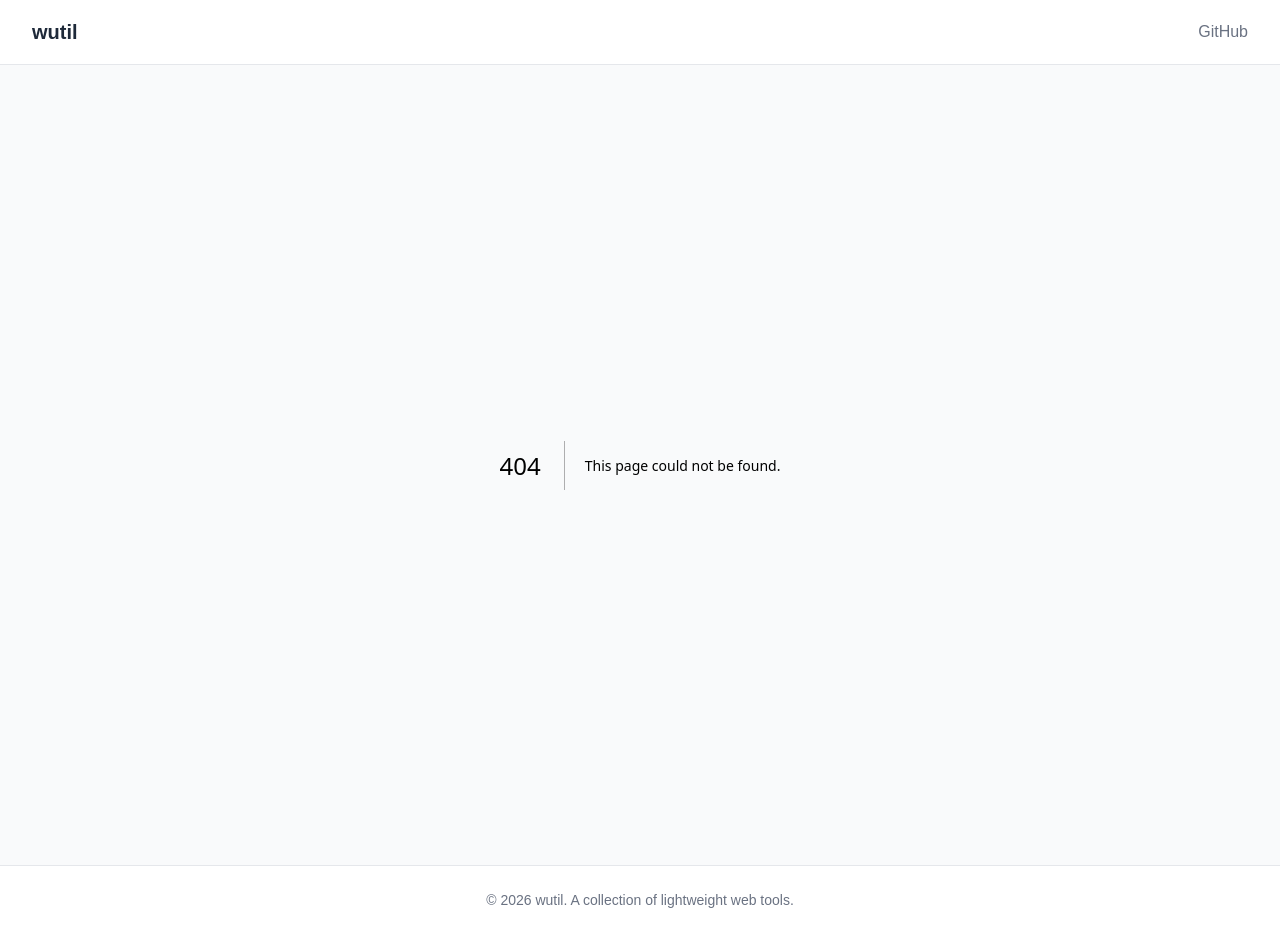
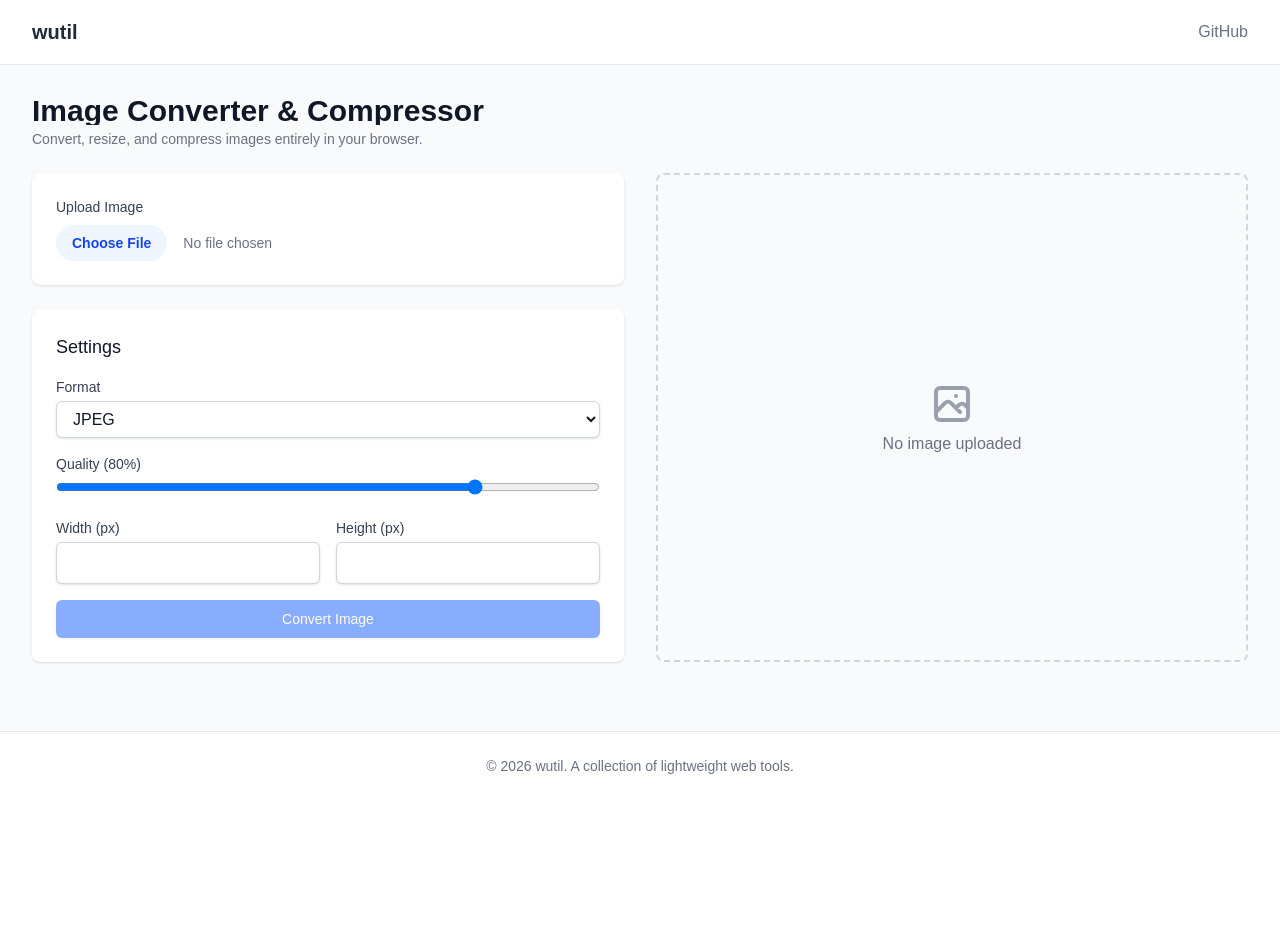
Before and after one commit to m1ngsama/wutil, a Next.js app: page /tools/image-converter in a window 1280 px wide. Before the commit this address had no page. After the commit the page ends 800 px from the top, so only its background shows below. Built offline with nearby package versions, Linux system fonts and the light colour scheme.

Commit message:
feat: add image converter tool

```diff
--- a/src/app/page.tsx
+++ b/src/app/page.tsx
@@ -51,6 +51,13 @@ const tools: Tool[] = [
     icon: '📅',
     status: 'active',
   },
+  {
+    name: 'Image Converter',
+    description: 'Convert, resize, and compress images.',
+    href: '/tools/image-converter',
+    icon: '🖼️',
+    status: 'active',
+  },
 ];
 
 export default function Home() {
--- /dev/null
+++ b/src/app/tools/image-converter/page.tsx
@@ -0,0 +1,208 @@
+'use client';
+
+import { useState, useRef, ChangeEvent } from 'react';
+
+export default function ImageConverter() {
+  const [imageFile, setImageFile] = useState<File | null>(null);
+  const [previewUrl, setPreviewUrl] = useState<string | null>(null);
+  const [format, setFormat] = useState('image/jpeg');
+  const [quality, setQuality] = useState(0.8);
+  const [width, setWidth] = useState<number | ''>('');
+  const [height, setHeight] = useState<number | ''>('');
+  const [processing, setProcessing] = useState(false);
+  const [processedImage, setProcessedImage] = useState<string | null>(null);
+
+  const canvasRef = useRef<HTMLCanvasElement>(null);
+
+  const handleFileChange = (e: ChangeEvent<HTMLInputElement>) => {
+    if (e.target.files && e.target.files[0]) {
+      const file = e.target.files[0];
+      setImageFile(file);
+      setPreviewUrl(URL.createObjectURL(file));
+      setProcessedImage(null);
+
+      // Reset dimensions to original
+      const img = new Image();
+      img.onload = () => {
+        setWidth(img.width);
+        setHeight(img.height);
+      };
+      img.src = URL.createObjectURL(file);
+    }
+  };
+
+  const processImage = () => {
+    if (!imageFile || !canvasRef.current) return;
+    setProcessing(true);
+
+    const img = new Image();
+    img.onload = () => {
+      const canvas = canvasRef.current!;
+      const ctx = canvas.getContext('2d');
+      if (!ctx) return;
+
+      // Calculate dimensions
+      let targetWidth = width || img.width;
+      let targetHeight = height || img.height;
+
+      // Maintain aspect ratio if one is missing (though simpler logic for now)
+      if (width && !height) {
+        const ratio = img.height / img.width;
+        targetHeight = Math.round(Number(width) * ratio);
+        setHeight(targetHeight);
+      } else if (!width && height) {
+        const ratio = img.width / img.height;
+        targetWidth = Math.round(Number(height) * ratio);
+        setWidth(targetWidth);
+      }
+
+      canvas.width = Number(targetWidth);
+      canvas.height = Number(targetHeight);
+
+      // Draw and convert
+      ctx.drawImage(img, 0, 0, Number(targetWidth), Number(targetHeight));
+
+      const dataUrl = canvas.toDataURL(format, quality);
+      setProcessedImage(dataUrl);
+      setProcessing(false);
+    };
+    img.src = previewUrl!;
+  };
+
+  const formatSize = (bytes: number) => {
+    if (bytes === 0) return '0 Bytes';
+    const k = 1024;
+    const sizes = ['Bytes', 'KB', 'MB', 'GB'];
+    const i = Math.floor(Math.log(bytes) / Math.log(k));
+    return parseFloat((bytes / Math.pow(k, i)).toFixed(2)) + ' ' + sizes[i];
+  };
+
+  return (
+    <div className="max-w-7xl mx-auto py-8 px-4 sm:px-6 lg:px-8">
+       <div className="md:flex md:items-center md:justify-between mb-6">
+        <div className="flex-1 min-w-0">
+          <h2 className="text-2xl font-bold leading-7 text-gray-900 dark:text-white sm:text-3xl sm:truncate">
+            Image Converter & Compressor
+          </h2>
+          <p className="mt-1 text-sm text-gray-500 dark:text-gray-400">
+            Convert, resize, and compress images entirely in your browser.
+          </p>
+        </div>
+      </div>
+
+      <div className="grid grid-cols-1 lg:grid-cols-2 gap-8">
+        {/* Controls */}
+        <div className="space-y-6">
+          <div className="bg-white dark:bg-gray-800 shadow rounded-lg p-6">
+             <label className="block text-sm font-medium text-gray-700 dark:text-gray-300 mb-2">Upload Image</label>
+             <input
+               type="file"
+               accept="image/*"
+               onChange={handleFileChange}
+               className="block w-full text-sm text-gray-500
+                 file:mr-4 file:py-2 file:px-4
+                 file:rounded-full file:border-0
+                 file:text-sm file:font-semibold
+                 file:bg-blue-50 file:text-blue-700
+                 hover:file:bg-blue-100 dark:file:bg-gray-700 dark:file:text-gray-200"
+             />
+             {imageFile && (
+               <p className="mt-2 text-sm text-gray-500">
+                 Original: {formatSize(imageFile.size)} | {imageFile.type}
+               </p>
+             )}
+          </div>
+
+          <div className="bg-white dark:bg-gray-800 shadow rounded-lg p-6 space-y-4">
+             <h3 className="text-lg font-medium text-gray-900 dark:text-white">Settings</h3>
+
+             <div>
+               <label className="block text-sm font-medium text-gray-700 dark:text-gray-300 mb-1">Format</label>
+               <select
+                 value={format}
+                 onChange={(e) => setFormat(e.target.value)}
+                 className="block w-full border border-gray-300 dark:border-gray-600 rounded-md shadow-sm py-2 px-3 bg-white dark:bg-gray-900 text-gray-900 dark:text-gray-100"
+               >
+                 <option value="image/jpeg">JPEG</option>
+                 <option value="image/png">PNG</option>
+                 <option value="image/webp">WebP</option>
+               </select>
+             </div>
+
+             {format !== 'image/png' && (
+               <div>
+                 <label className="block text-sm font-medium text-gray-700 dark:text-gray-300 mb-1">
+                   Quality ({Math.round(quality * 100)}%)
+                 </label>
+                 <input
+                   type="range"
+                   min="0.1"
+                   max="1"
+                   step="0.1"
+                   value={quality}
+                   onChange={(e) => setQuality(parseFloat(e.target.value))}
+                   className="w-full"
+                 />
+               </div>
+             )}
+
+             <div className="grid grid-cols-2 gap-4">
+               <div>
+                 <label className="block text-sm font-medium text-gray-700 dark:text-gray-300 mb-1">Width (px)</label>
+                 <input
+                   type="number"
+                   value={width}
+                   onChange={(e) => setWidth(e.target.value ? Number(e.target.value) : '')}
+                   className="block w-full border border-gray-300 dark:border-gray-600 rounded-md shadow-sm py-2 px-3 bg-white dark:bg-gray-900 text-gray-900 dark:text-gray-100"
+                 />
+               </div>
+               <div>
+                 <label className="block text-sm font-medium text-gray-700 dark:text-gray-300 mb-1">Height (px)</label>
+                 <input
+                   type="number"
+                   value={height}
+                   onChange={(e) => setHeight(e.target.value ? Number(e.target.value) : '')}
+                   className="block w-full border border-gray-300 dark:border-gray-600 rounded-md shadow-sm py-2 px-3 bg-white dark:bg-gray-900 text-gray-900 dark:text-gray-100"
+                 />
+               </div>
+             </div>
+
+             <button
+               onClick={processImage}
+               disabled={!imageFile || processing}
+               className="w-full flex justify-center py-2 px-4 border border-transparent rounded-md shadow-sm text-sm font-medium text-white bg-blue-600 hover:bg-blue-700 focus:outline-none focus:ring-2 focus:ring-offset-2 focus:ring-blue-500 disabled:opacity-50"
+             >
+               {processing ? 'Processing...' : 'Convert Image'}
+             </button>
+          </div>
+        </div>
+
+        {/* Preview */}
+        <div className="bg-gray-50 dark:bg-gray-900 rounded-lg p-4 flex flex-col items-center justify-center min-h-[400px] border-2 border-dashed border-gray-300 dark:border-gray-700">
+           {processedImage ? (
+             <div className="text-center w-full">
+               <img src={processedImage} alt="Processed" className="max-h-[500px] mx-auto mb-4 shadow-lg rounded" />
+               <a
+                 href={processedImage}
+                 download={`converted.${format.split('/')[1]}`}
+                 className="inline-flex items-center px-4 py-2 border border-transparent text-sm font-medium rounded-md shadow-sm text-white bg-green-600 hover:bg-green-700 focus:outline-none"
+               >
+                 Download Image
+               </a>
+             </div>
+           ) : previewUrl ? (
+             <img src={previewUrl} alt="Preview" className="max-h-[500px] opacity-70" />
+           ) : (
+             <div className="text-center text-gray-500">
+               <svg className="mx-auto h-12 w-12 text-gray-400" fill="none" viewBox="0 0 24 24" stroke="currentColor">
+                 <path strokeLinecap="round" strokeLinejoin="round" strokeWidth={2} d="M4 16l4.586-4.586a2 2 0 012.828 0L16 16m-2-2l1.586-1.586a2 2 0 012.828 0L20 14m-6-6h.01M6 20h12a2 2 0 002-2V6a2 2 0 00-2-2H6a2 2 0 00-2 2v12a2 2 0 002 2z" />
+               </svg>
+               <p className="mt-1">No image uploaded</p>
+             </div>
+           )}
+           <canvas ref={canvasRef} className="hidden" />
+        </div>
+      </div>
+    </div>
+  );
+}
```
